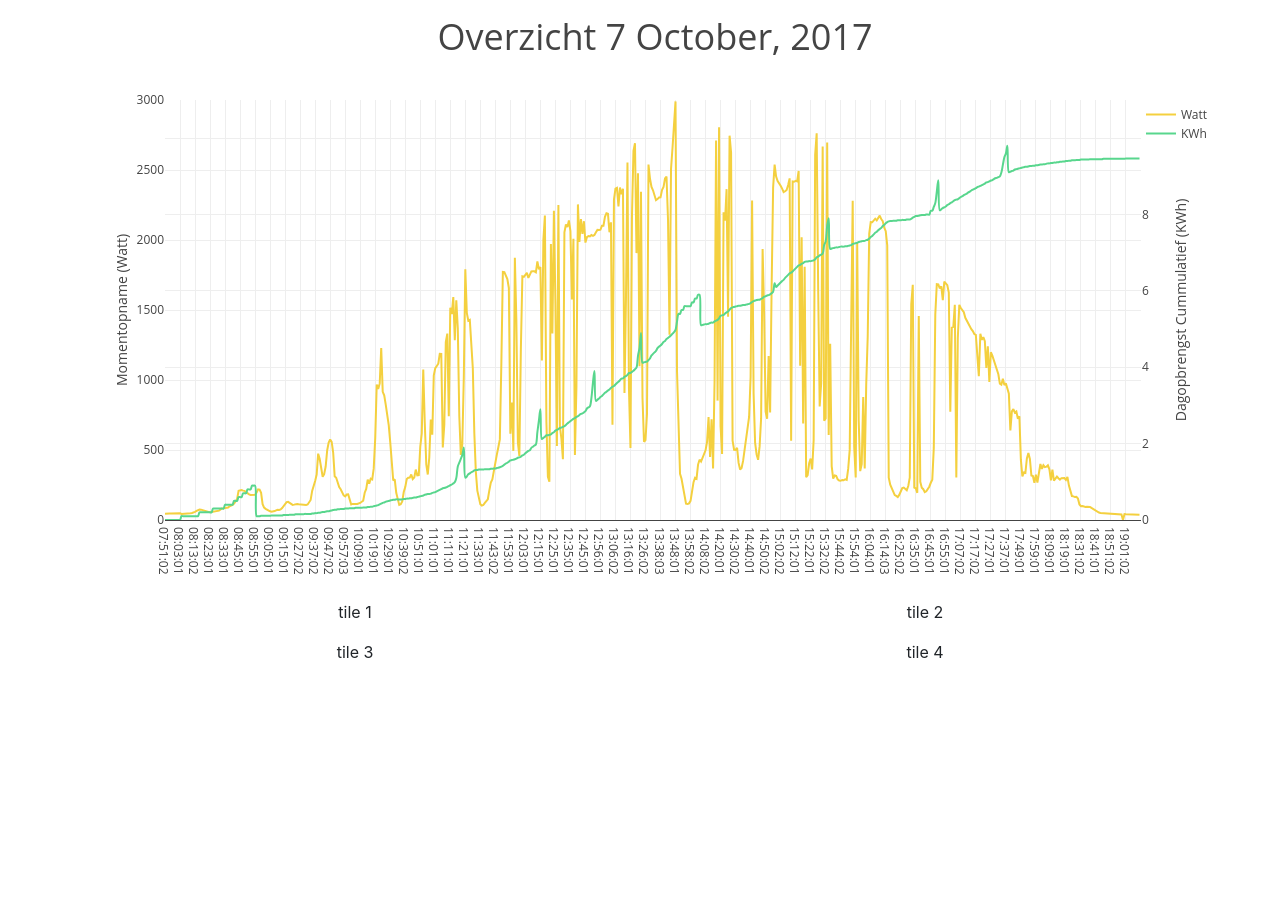
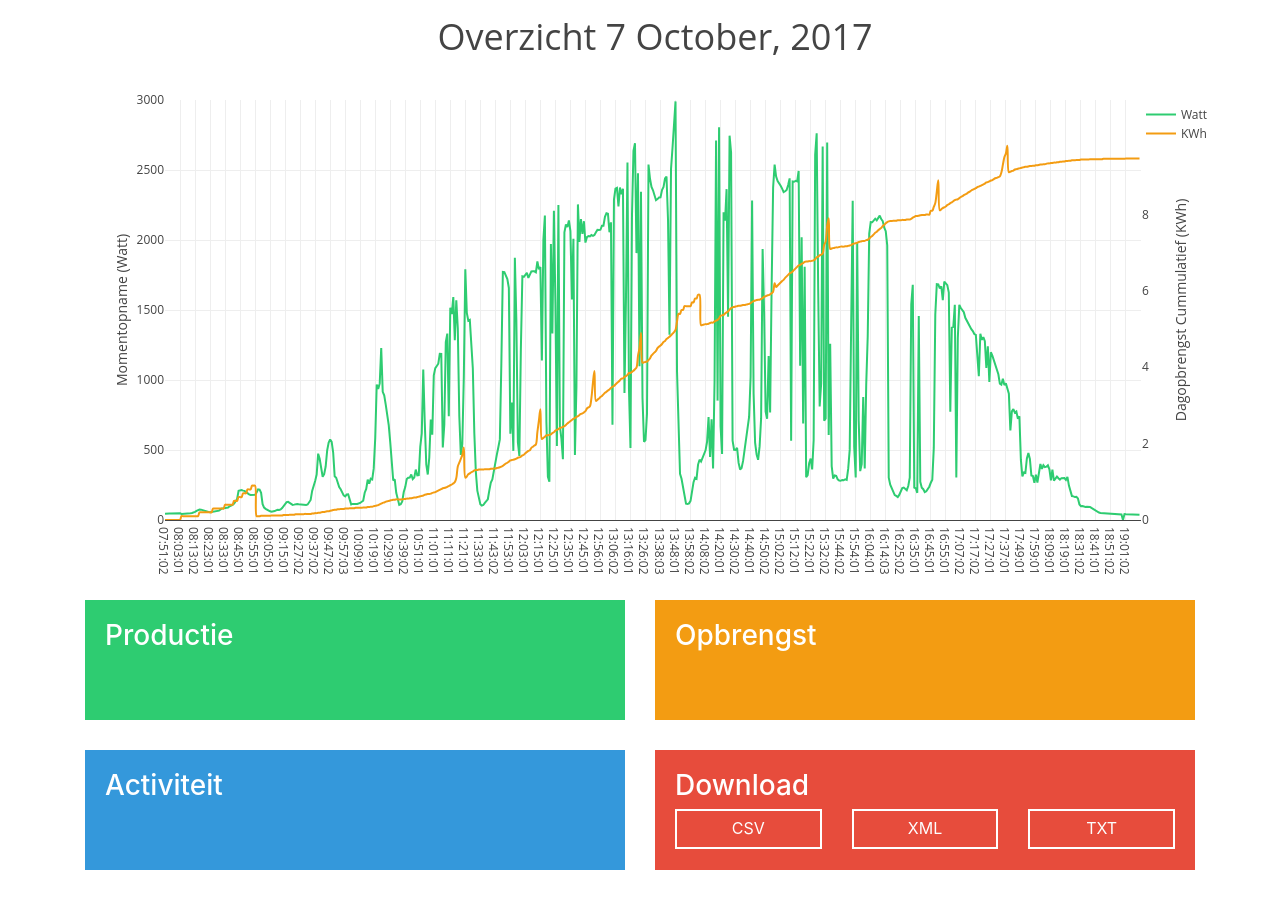
Before and after one commit to TijmenUU/ZeverSolarDataCollector, a plain HTML site: page www/index.html in a window 1280 px wide. Before the commit the page ends 800 px from the top, so only its background shows below. Drawn offline with Linux system fonts and the light colour scheme.

Commit message:
WWW update tiles

```diff
--- /dev/null
+++ b/www/css/index.css
@@ -0,0 +1,53 @@
+.tile {
+	width: 100%;
+	height: 120px;
+	display: inline-block;
+	box-sizing: border-box;
+	background-color: #FFFFFF;
+	padding: 20px;
+	margin-bottom: 30px;
+}
+
+.tile a:link {
+	color: #FDFEFE;
+	vertical-align: middle;
+}
+
+.tile a:visited {
+	color: #FBFCFC;
+	vertical-align: middle;
+}
+
+.small-tile {
+	width: 100%;
+	height: 40px;
+	display: inline-block;
+	box-sizing: border-box;
+	text-align: center;
+	border: 2px solid white;
+	padding: 5px;
+}
+
+.title {
+	margin-top: 0px;
+}
+
+.red {
+	color: #FFFFFF;
+	background-color: #E74C3C;
+}
+
+.green {
+	color: #FFFFFF;
+	background-color: #2ECC71;
+}
+
+.blue {
+	color: #FFFFFF;
+	background-color: #3498DB;
+}
+
+.orange {
+	color: #FFFFFF;
+	background-color: #F39C12;
+}
--- a/www/index.html
+++ b/www/index.html
@@ -1,12 +1,13 @@
 <!DOCTYPE html>
 <html>
 	<head>
-		<title>Zonnepanelen Overzicht</title>
+		<title>SolarPi</title>
 		<script src="js/jquery.min.js"></script>
 		<script src="js/plotly.min.js"></script>
 		<script src="js/moment.min.js"></script>
 
 		<link rel="stylesheet" type="text/css" href="css/bootstrap.css">
+		<link rel="stylesheet" type="text/css" href="css/index.css">
 	</head>
 <body>
 	<div class="container">
@@ -17,18 +18,52 @@
 		</div>
 		<div class="row">
 			<div class="col">
-				<p style="text-align: center;">tile 1</p>
+				<div class="tile green">
+					<h3 class="title">Productie</h3>
+					<p id="powerProductionStats"></p>
+				</div>
 			</div>
 			<div class="col">
-				<p style="text-align: center;">tile 2</p>
+				<div class="tile orange">
+					<h3 class="title">Opbrengst</h3>
+					<p id="powerProduced"></p>
+				</div>
 			</div>
 		</div>
 		<div class="row">
 			<div class="col">
-				<p style="text-align: center;">tile 3</p>
+				<div class="tile blue">
+					<h3 class="title">Activiteit</h3>
+					<p id="activityStats"></p>
+				</div>
 			</div>
 			<div class="col">
-				<p style="text-align: center;">tile 4</p>
+				<div class="tile red">
+					<h3 class="title">Download</h3>
+					<div class="row">
+						<div class="col">
+							<a id="csvDownload" href="#">
+								<div class="small-tile">
+									<p>CSV</p>
+								</div>
+							</a>
+						</div>
+						<div class="col">
+							<a id="xmlDownload" href="#">
+								<div class="small-tile">
+									<p>XML</p>
+								</div>
+							</a>
+						</div>
+						<div class="col">
+							<a id="rawDownload" href="#">
+								<div class="small-tile">
+									<p>TXT</p>
+								</div>
+							</a>
+						</div>
+					</div>
+				</div>
 			</div>
 		</div>
 	</div>
--- a/www/js/main.js
+++ b/www/js/main.js
@@ -96,7 +96,7 @@ function DrawChart(dateLabels,
 		line:
 		{
 			shape: 'linear',
-			color: '#F4D03F',
+			color: '#2ECC71',
 		},
 		type: 'scatter',
 		connectgaps: true
@@ -109,7 +109,7 @@ function DrawChart(dateLabels,
 		line:
 		{
 			shape: 'spline',
-			color: '#58D68D',
+			color: '#F39C12',
 		},
 		type: 'scatter',
 		connectgaps: true,
@@ -138,7 +138,8 @@ function DrawChart(dateLabels,
 		{
 			title: 'Momentopname (Watt)',
 			range: [0, upperBoundPower],
-			fixedrange: true
+			fixedrange: true,
+			showgrid: true,
 		},
 		yaxis2:
 		{
@@ -146,7 +147,8 @@ function DrawChart(dateLabels,
 			range: [0, upperBoundCummulative],
 			fixedrange: true,
 			overlaying: 'y',
-			side: 'right'
+			side: 'right',
+			showgrid: false,
 		},
 		legend:
 		{
```
